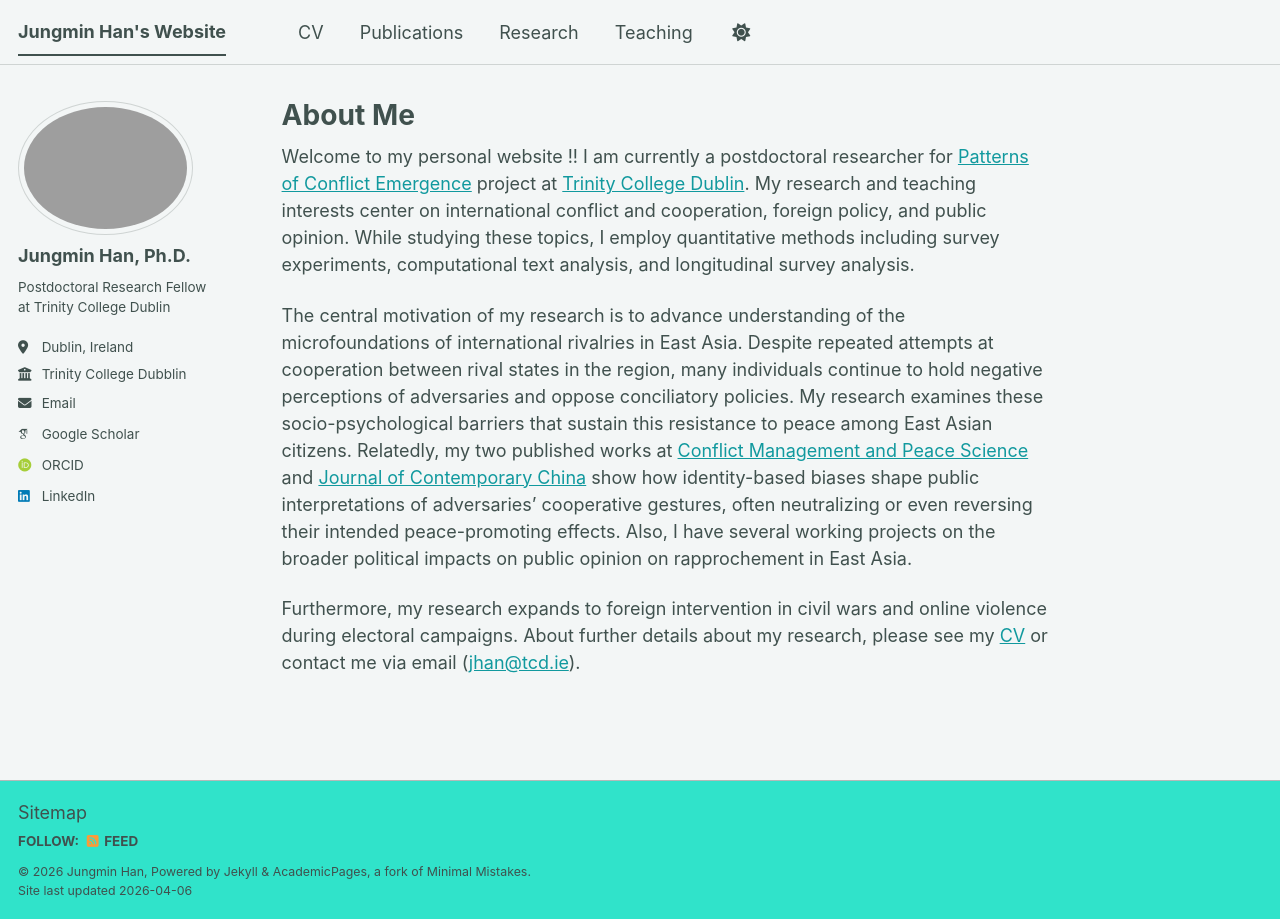
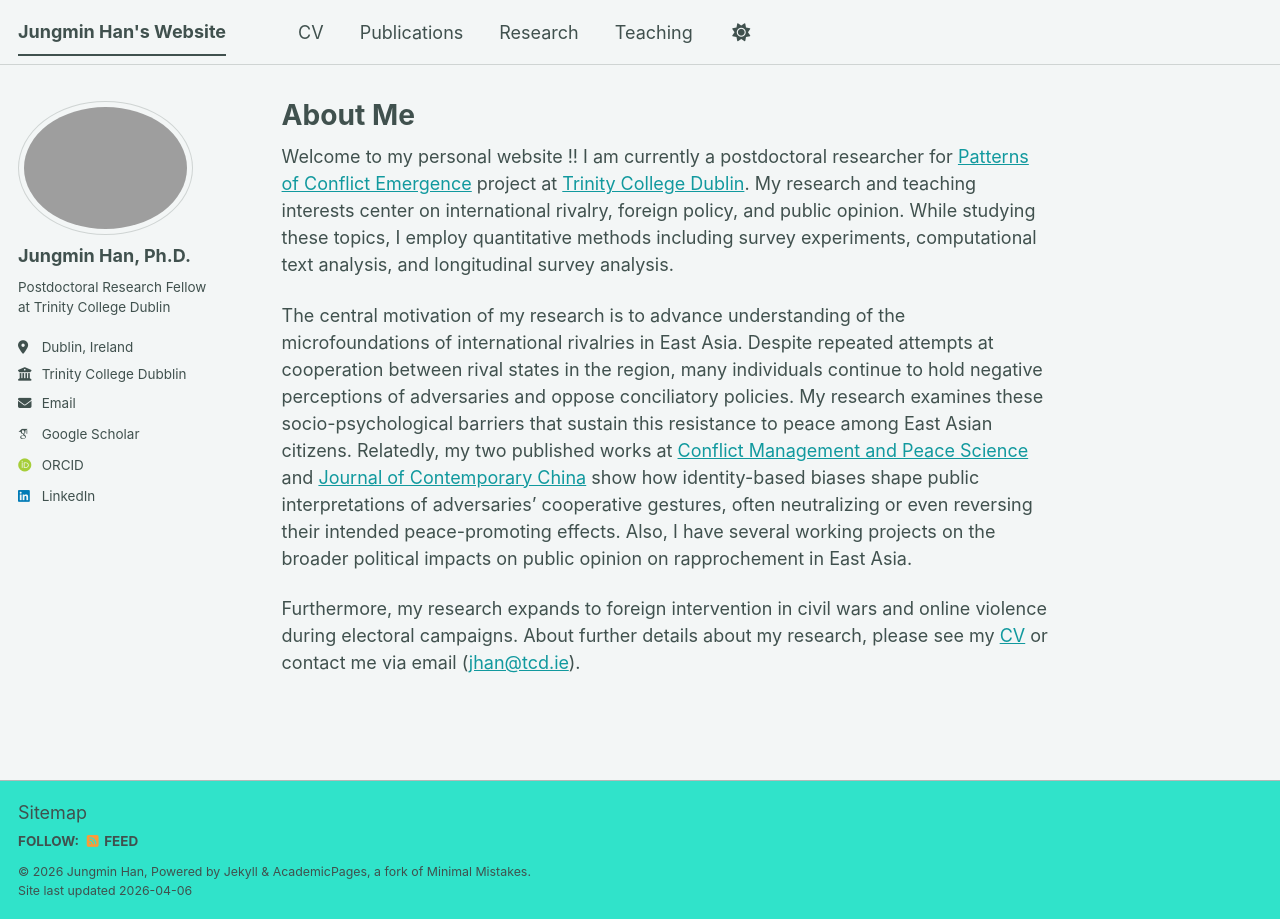
Before and after one commit to jungmin-lawrence-han/jungmin-lawrence-han.github.io, a Jekyll site: the page built from _pages/about.md, in a window 1280 px wide. Built offline with Jekyll 4.4.1, drawn with Linux system fonts in a browser that asks for light colours; some web fonts are replaced; a script bundle is joined from its source files by our own code; library files that are not in the unit come from our copies.

Commit message:
Update about.md

```diff
--- a/_pages/about.md
+++ b/_pages/about.md
@@ -7,7 +7,7 @@
   - /about.html
 ---
 
-Welcome to my personal website !! I am currently a postdoctoral researcher for [Patterns of Conflict Emergence](https://forecastlab.org) project at [Trinity College Dublin](https://www.tcd.ie/Political_Science/). My research and teaching interests center on international conflict and cooperation, foreign policy, and public opinion. While studying these topics, I employ quantitative methods including survey experiments, computational text analysis, and longitudinal survey analysis.
+Welcome to my personal website !! I am currently a postdoctoral researcher for [Patterns of Conflict Emergence](https://forecastlab.org) project at [Trinity College Dublin](https://www.tcd.ie/Political_Science/). My research and teaching interests center on international rivalry, foreign policy, and public opinion. While studying these topics, I employ quantitative methods including survey experiments, computational text analysis, and longitudinal survey analysis.
 
 The central motivation of my research is to advance understanding of the microfoundations of international rivalries in East Asia. Despite repeated attempts at cooperation between rival states in the region, many individuals continue to hold negative perceptions of adversaries and oppose conciliatory policies. My research examines these socio-psychological barriers that sustain this resistance to peace among East Asian citizens. Relatedly, my two published works at [Conflict Management and Peace Science](https://doi.org/10.1177/07388942251395480) and [Journal of Contemporary China](https://doi.org/10.1080/10670564.2025.2549103) show how identity-based biases shape public interpretations of adversaries’ cooperative gestures, often neutralizing or even reversing their intended peace-promoting effects. Also, I have several working projects on the broader political impacts on public opinion on rapprochement in East Asia.
 
```
